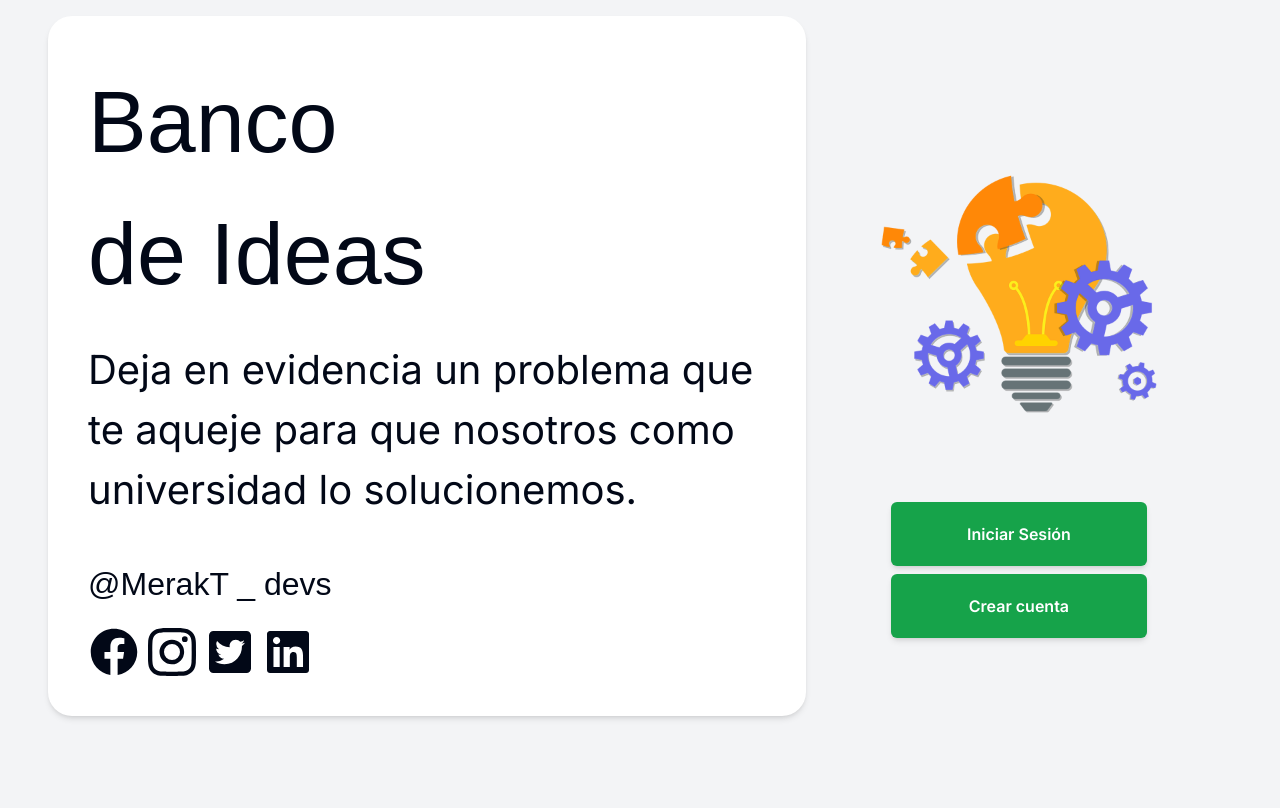
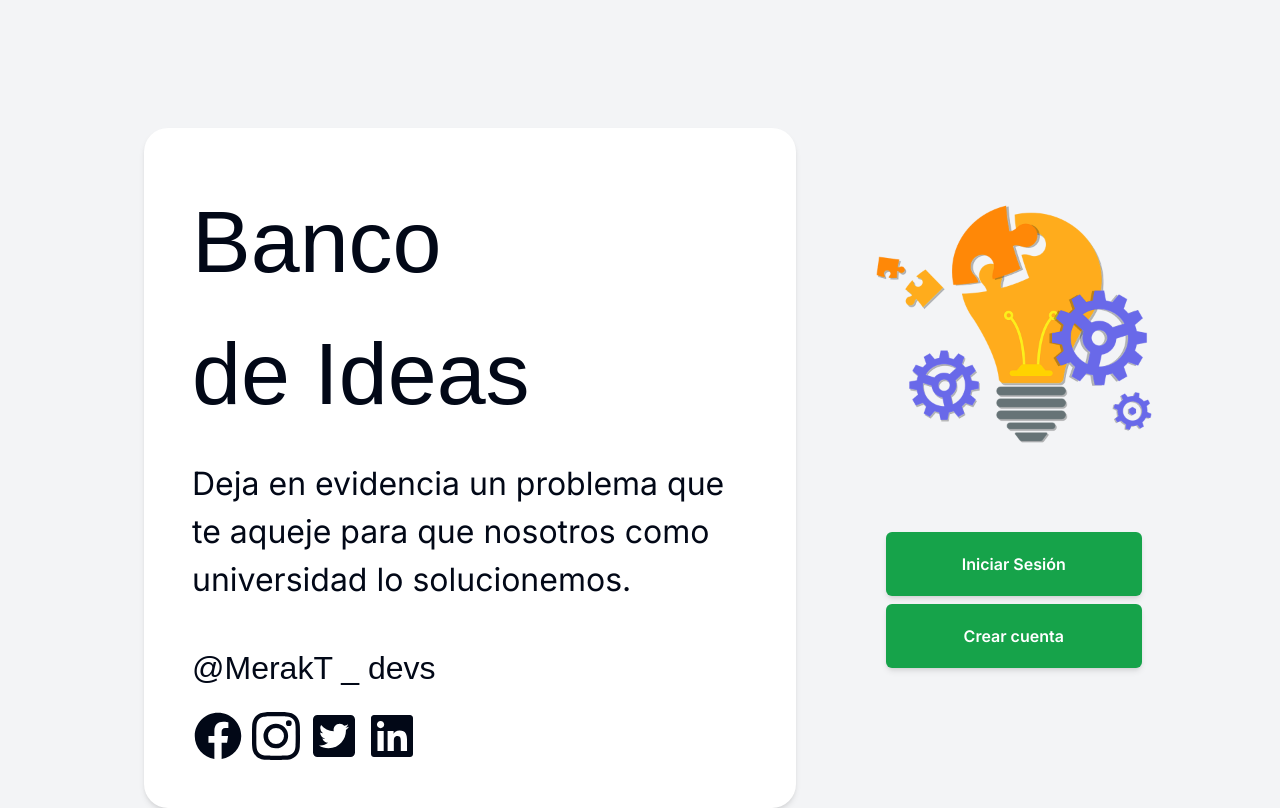
Before and after one commit to walter-garay/banco-problemas-tesis, a Next.js app in the folder next-frontend/: page /principal in a window 1280 px wide. Built offline with nearby package versions, Linux system fonts and the light colour scheme.

Commit message:
Principal terminado

```diff
--- a/next-frontend/src/app/principal/page.tsx
+++ b/next-frontend/src/app/principal/page.tsx
@@ -11,10 +11,10 @@ import image from "@/images/Innovacion.png"
 export default function Login({}) {
     return (
         <div className="flex items-center h-full mx-12 pt-4">
-            <div className="bg-white rounded-3xl shadow-md p-10">
+            <div className="bg-white rounded-3xl shadow-md p-12 mt-28 ml-24">
                 <div>
-                    <h1 className="bold-heading" style={{ fontSize: '5.5em', marginBottom: '20px', fontFamily: 'sans-serif'}}>Banco<br />de Ideas</h1>
-                    <p style={{ fontSize: '2.5em', marginBottom: '40px', fontFamily: 'unset'}}>
+                    <h1 className="bold-heading" style={{ fontSize: '5.5em', marginBottom: '20px', fontFamily: 'sans-serif'}}>Banco<br/>de Ideas</h1>
+                    <p style={{ fontSize: '2em', marginBottom: '40px', fontFamily: 'unset'}}>
                         Deja en evidencia un problema que te aqueje para que nosotros
                         como universidad lo solucionemos.</p>
                     <p className="bold-heading " style={{ fontSize: '2em', marginBottom: '20px',fontFamily: 'sans-serif'}}>@MerakT _ devs</p>
@@ -28,7 +28,7 @@ export default function Login({}) {
                 </div>
             </div>
 
-            <div className="flex flex-col gap-y-2 items-center justify-center h-full w-full ">
+            <div className="flex flex-col gap-y-2 items-center justify-center h-full w-full mb-8">
                 <Image
                     src={image}
                     alt="Innovacion"
```
